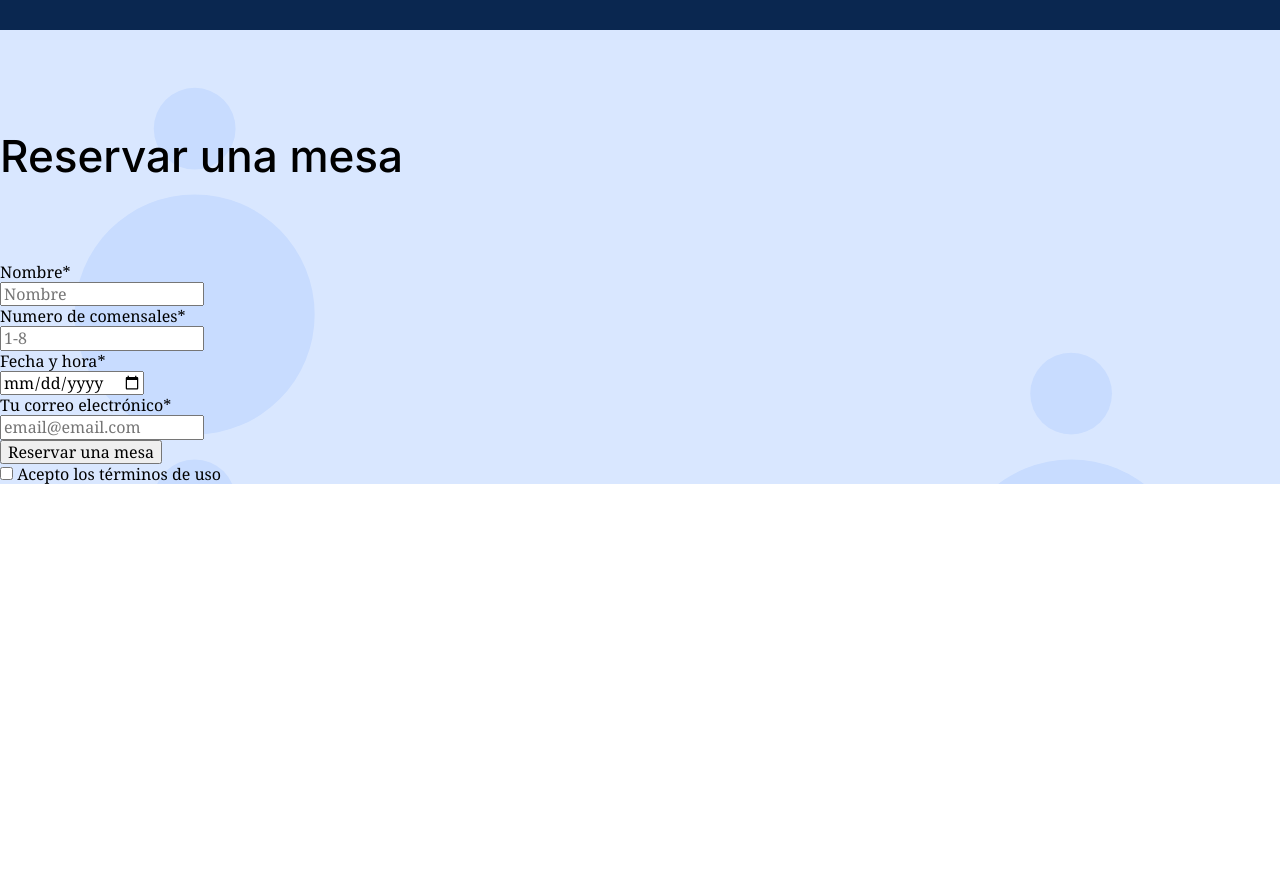
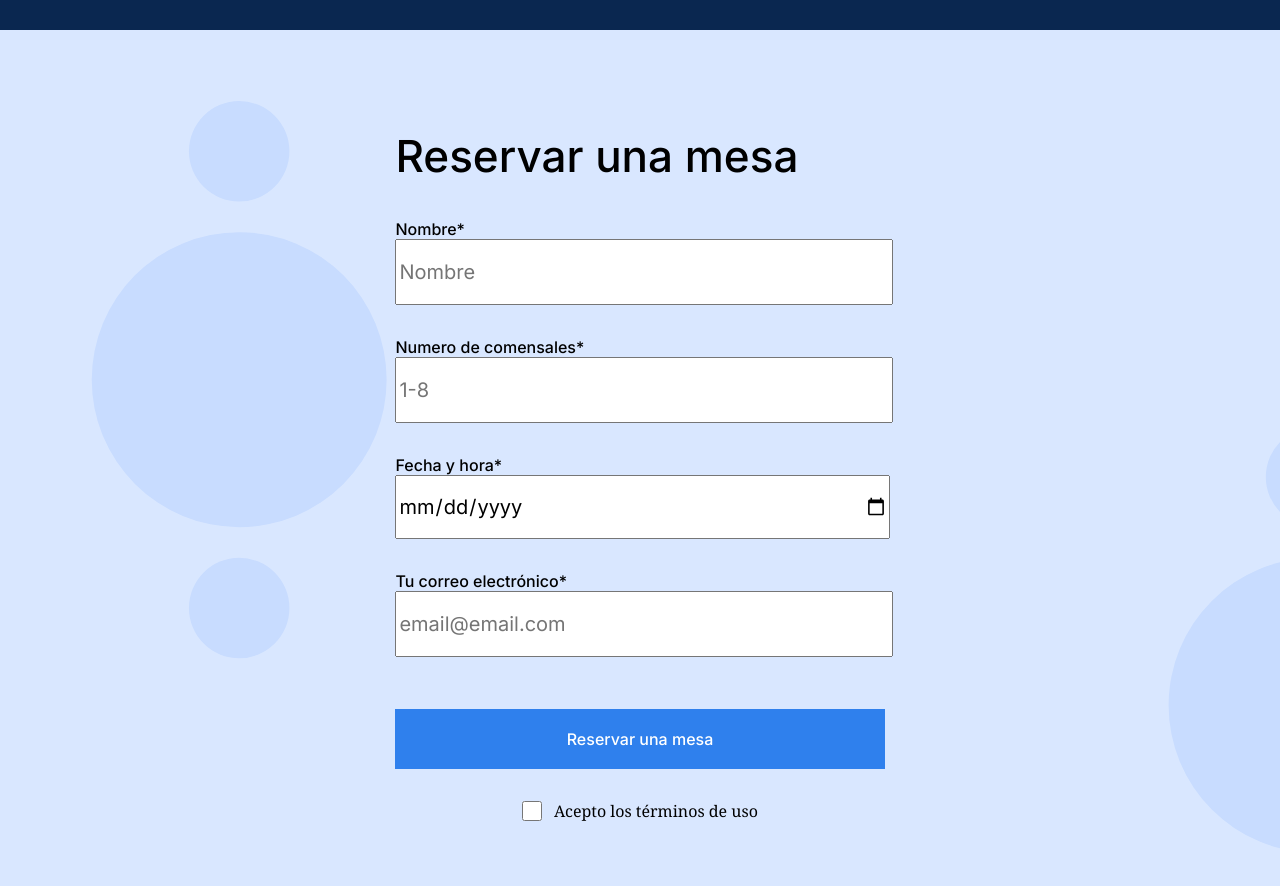
Before and after one commit to EllisCaamal/web_project_coffeeshop, a plain HTML site: page index.html in a window 1280 px wide. Shown: the part 1600-2486 px from the top of the page. Before the commit the page ends 2085 px from the top, so only its background shows below. Drawn offline with Linux system fonts and the light colour scheme.

Commit message:
actualizacion

```diff
--- a/index.html
+++ b/index.html
@@ -107,12 +107,11 @@
             </div>
           </div>
         </section>
-      </main>
         <section class="reservation" id="reservation">
-        <form id="form_data" class="form">
+          <form id="form_data" class="reservation__form form">
             <h2 class="reservation__title">Reservar una mesa</h2>
-          <label class="form__label">
-            <legend>Nombre*</legend>
+            <div class="form__label">
+              <label class="legend">Nombre*</label>
               <input
                 type="text"
                 id="name"
@@ -121,7 +120,7 @@
                 placeholder="Nombre"
               />
               <br />
-            <legend>Numero de comensales*</legend>
+              <label class="legend">Numero de comensales*</label>
               <input
                 type="number"
                 id="number"
@@ -130,10 +129,10 @@
                 placeholder="1-8"
               />
               <br />
-            <legend>Fecha y hora*</legend>
+              <label class="legend">Fecha y hora*</label>
               <input type="date" id="date" class="form__input" required />
               <br />
-            <legend>Tu correo electrónico*</legend>
+              <label class="legend">Tu correo electrónico*</label>
               <input
                 type="email"
                 id="email"
@@ -141,10 +140,13 @@
                 required
                 placeholder="email@email.com"
               />
-          </label>
+            </div>
             <br />
-          <button type="submit" class="form__button">Reservar una mesa</button>
+            <button type="submit" class="form__button">
+              Reservar una mesa
+            </button>
             <br />
+            <div class="label">
               <input
                 type="checkbox"
                 id="checkbox"
@@ -152,8 +154,10 @@
                 required
               />
               <label>Acepto los términos de uso</label>
+            </div>
           </form>
         </section>
+      </main>
       <footer class="footer"></footer>
     </div>
   </body>
--- a/pages/index.css
+++ b/pages/index.css
@@ -198,27 +198,61 @@
 }
 .reservation__title {
   margin-top: 100px;
-  margin-bottom: 80px;
   font-family: Inter;
   font-style: normal;
   font-weight: 500;
   font-size: 44px;
   line-height: 52px;
 }
-.form {
+.form__label {
+  font-family: Inter;
+  font-style: normal;
+  font-weight: 500;
+  font-size: 16px;
+  line-height: 20px;
+}
+.reservation__form {
+  margin: auto;
   align-items: center;
+  margin-bottom: 120px;
 }
 .form__input {
+  height: 60px;
+  font-family: Inter;
+  font-style: normal;
+  font-weight: normal;
+  font-size: 20px;
+  line-height: 30px;
+  width: 100%;
+  margin-bottom: 32px;
+}
+.legend {
+  margin-bottom: 8px;
 }
 .form__button:hover {
   border-radius: 4px;
-  opacity: 100% a 70%;
+}
+.form__button {
+  margin-bottom: 32px;
   background-color: #2f80ed;
-  background-image: url("../images/check.svg");
+  height: 60px;
+  font-family: Inter;
+  font-style: normal;
+  font-weight: 500;
+  font-size: 16px;
+  line-height: 20px;
+  color: #ffffff;
+  border: none;
+  width: 100%;
 }
 .form__checkbox {
   border-radius: 2px;
+  width: 20px;
+  height: 20px;
+  margin-right: 12px;
 }
-.fieldset {
-  border-radius: none;
+.label {
+  display: flex;
+  margin-bottom: 120px;
+  justify-content: center;
 }
```
Lines whose indentation alone changed are shown as unchanged.
